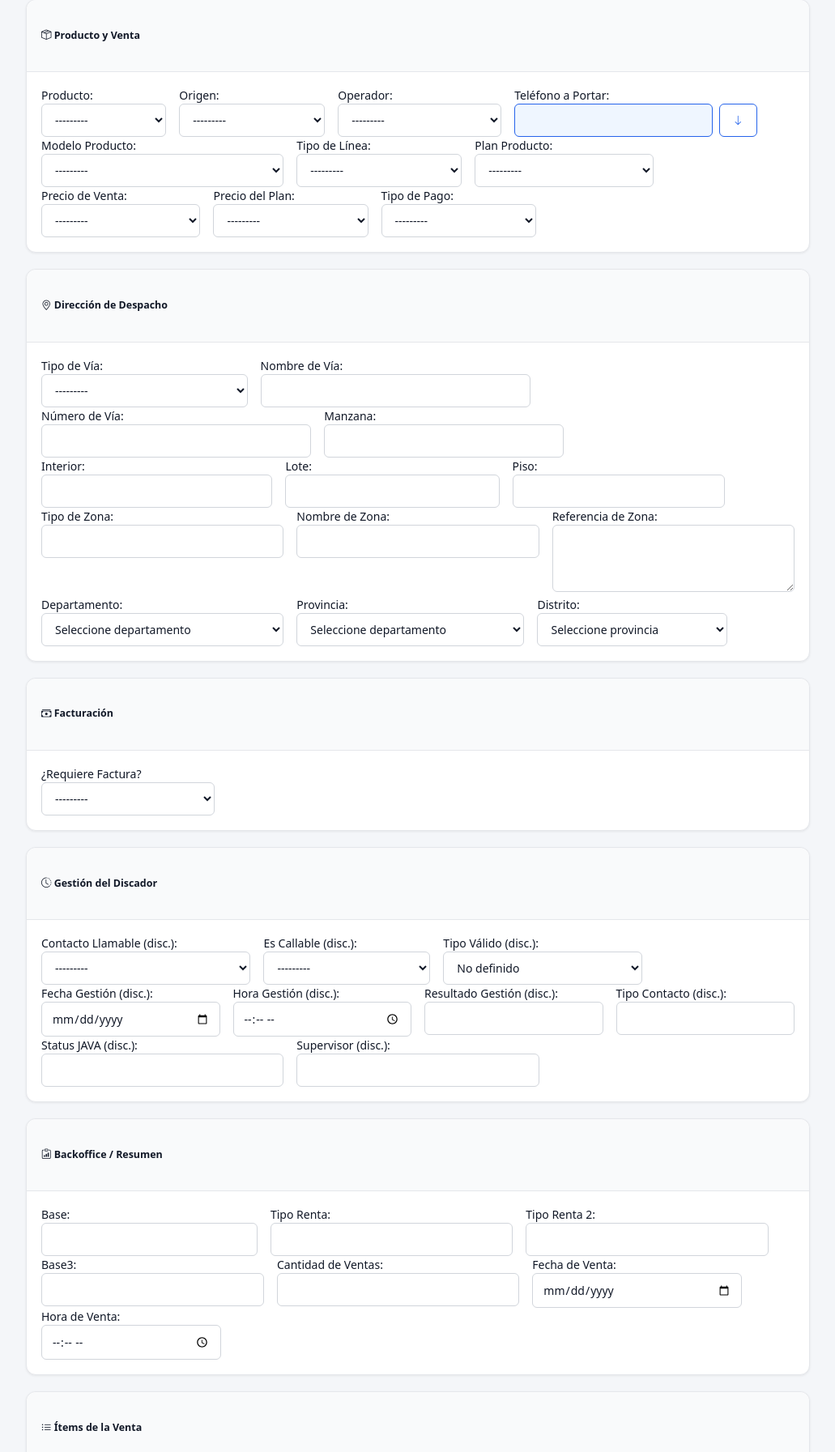
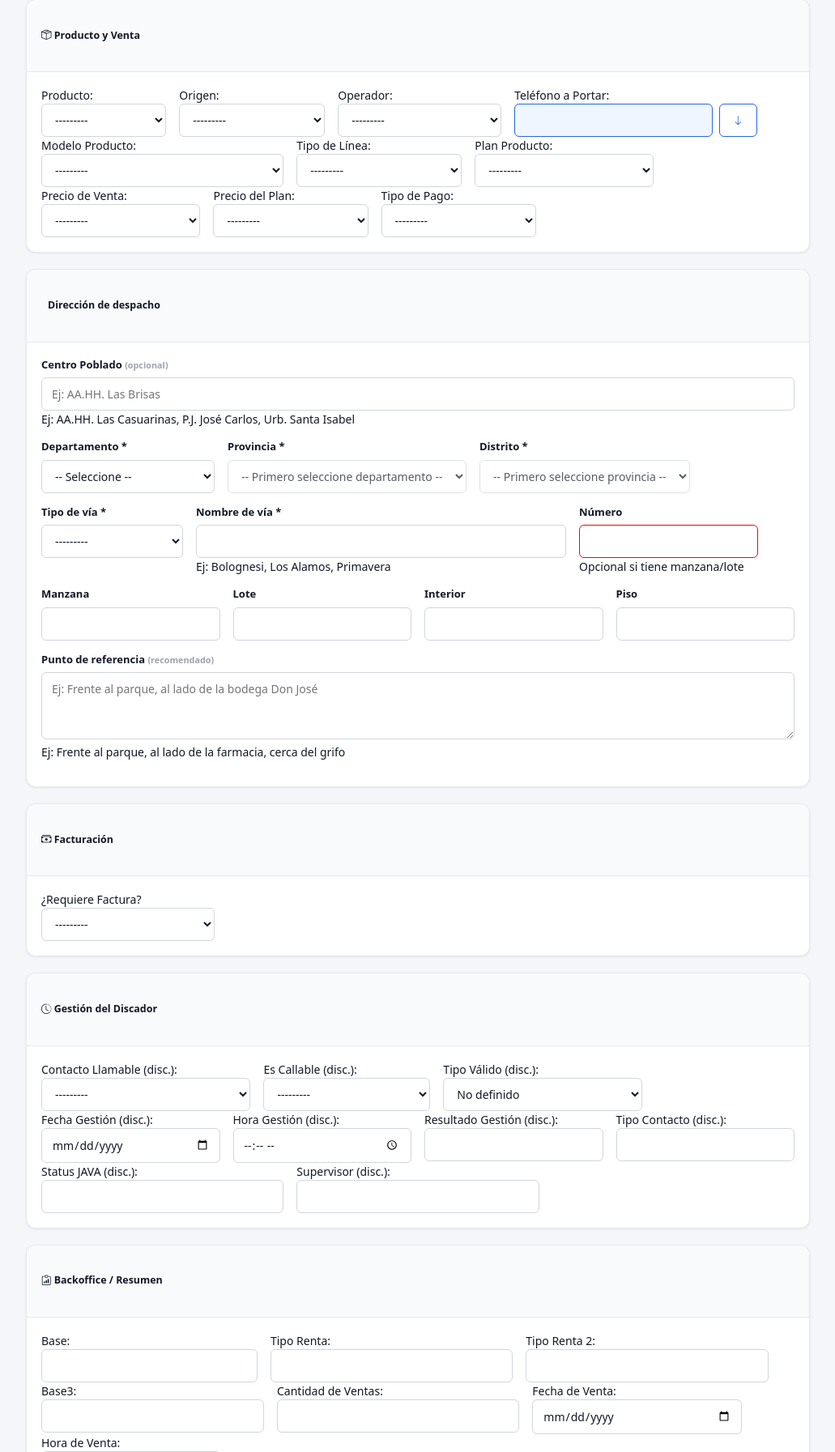
Before and after one commit to afarroc/Ventas_porta, a Django app: page /ventas/nueva/ in a window 1280 px wide. Shown: the part 1645-3438 px from the top of the page at 81% size, without its empty margins (124-1155 px from the left). Run offline with Django 4.2, Linux system fonts and the light colour scheme; the visitor is signed in with stand-in values (Sample User, id 1); parts of the project's set-up code (start-up, migrations or seed data) failed here and were passed over.

Commit message:
feat(ventas): optimize dirección de despacho with centro_poblado and ubigeo combos
- Add TIPO_VIA_CHOICES with 11 Peruvian options including PUEBLO_JOVEN
- Add centro_poblado field to Venta model
- Update VentaForm widgets with form-control/form-select classes
- Add departamentos to context in VentaCreateView and venta_modal_partial
- Update _venta_form_fields.html with enhanced dirección section:
  - New dirección card with bg-primary header
  - Centered layout for centro_poblado
  - Hierarchical AJAX dropdowns for ubigeo (depto/prov/dist)
  - Validation: numero_via requires manzana or lote if empty
  - Improved JavaScript for cascading selects with initial value loading
- Update documentation with centro_poblado field

```diff
--- a/apps/ventas/forms.py
+++ b/apps/ventas/forms.py
@@ -24,34 +24,35 @@ class VentaForm(forms.ModelForm):
         model = Venta
         exclude = ['creado', 'actualizado', 'agente_nombre', 'cliente', 'base_llamada']
         widgets = {
-            'recibo_electronico': forms.Select(choices=Venta.RECIBO_ELECTRONICO_CHOICES),
-            'abdcp': forms.Select(choices=Venta.ABDCP_CHOICES),
-            'clausulas': forms.Select(choices=Venta.RECIBO_ELECTRONICO_CHOICES),
-            'tipo_linea': forms.Select(choices=Venta.TIPO_LINEA_CHOICES),
-            'facturacion_requerida': forms.Select(choices=Venta.FACTURACION_CHOICES),
-            'contact_callable': forms.Select(choices=Venta.CONTACT_CALLABLE),
-            'es_callable': forms.Select(choices=Venta.CONTACT_CALLABLE),
-            'tipo_valido': forms.Select(choices=Venta.TIPO_VALIDO),
-            'zona_referencia': forms.Textarea(attrs={'rows': 3}),
-            'observaciones': forms.Textarea(attrs={'rows': 3}),
-            'fecha_venta': forms.DateInput(attrs={'type': 'date'}),
-            'fecha_gestion': forms.DateInput(attrs={'type': 'date'}),
-            'hora_venta': forms.TimeInput(attrs={'type': 'time'}),
-            'hora_gestion': forms.TimeInput(attrs={'type': 'time'}),
+            'recibo_electronico': forms.Select(attrs={'class': 'form-select'}),
+            'abdcp': forms.Select(attrs={'class': 'form-select'}),
+            'clausulas': forms.Select(attrs={'class': 'form-select'}),
+            'tipo_linea': forms.Select(attrs={'class': 'form-select'}),
+            'facturacion_requerida': forms.Select(attrs={'class': 'form-select'}),
+            'contact_callable': forms.Select(attrs={'class': 'form-select'}),
+            'es_callable': forms.Select(attrs={'class': 'form-select'}),
+            'tipo_valido': forms.Select(attrs={'class': 'form-select'}),
+            'zona_referencia': forms.Textarea(attrs={'rows': 3, 'class': 'form-control', 'placeholder': 'Ej: Frente al parque, al lado de la bodega Don José'}),
+            'observaciones': forms.Textarea(attrs={'rows': 3, 'class': 'form-control'}),
+            'fecha_venta': forms.DateInput(attrs={'type': 'date', 'class': 'form-control'}),
+            'fecha_gestion': forms.DateInput(attrs={'type': 'date', 'class': 'form-control'}),
+            'hora_venta': forms.TimeInput(attrs={'type': 'time', 'class': 'form-control'}),
+            'hora_gestion': forms.TimeInput(attrs={'type': 'time', 'class': 'form-control'}),
             'cliente_documento': forms.TextInput(attrs={'class': 'form-control', 'placeholder': 'Ingrese DNI para buscar', 'autocomplete': 'username'}),
-            'horario_visita': forms.Select(choices=Venta.HORARIO_VISITA_CHOICES),
-            'producto_nombre': forms.Select(choices=Venta.PRODUCTO_CHOICES),
-            'origen': forms.Select(choices=Venta.ORIGEN_CHOICES),
-            'operador': forms.Select(choices=Venta.OPERADOR_CHOICES),
-            'modelo_producto': forms.Select(choices=Venta.MODELO_PRODUCTO_CHOICES),
-            'plan_producto': forms.Select(choices=Venta.PLAN_PRODUCTO_CHOICES),
-            'precio_venta': forms.Select(choices=Venta.PRECIO_VENTA_CHOICES),
-            'precio_plan': forms.Select(choices=Venta.PRECIO_PLAN_CHOICES),
-            'tipo_pago': forms.Select(choices=Venta.TIPO_PAGO_CHOICES),
-            'tipo_via': forms.Select(choices=Venta.TIPO_VIA_CHOICES),
-            'departamento': forms.Select(choices=DEPTO_CHOICES),
-            'provincia': forms.Select(choices=[('', 'Seleccione departamento')]),
-            'distrito': forms.Select(choices=[('', 'Seleccione provincia')]),
+            'horario_visita': forms.Select(attrs={'class': 'form-select'}),
+            'producto_nombre': forms.Select(attrs={'class': 'form-select'}),
+            'origen': forms.Select(attrs={'class': 'form-select'}),
+            'operador': forms.Select(attrs={'class': 'form-select'}),
+            'modelo_producto': forms.Select(attrs={'class': 'form-select'}),
+            'plan_producto': forms.Select(attrs={'class': 'form-select'}),
+            'precio_venta': forms.Select(attrs={'class': 'form-select'}),
+            'precio_plan': forms.Select(attrs={'class': 'form-select'}),
+            'tipo_pago': forms.Select(attrs={'class': 'form-select'}),
+            'tipo_via': forms.Select(attrs={'class': 'form-select'}),
+            'centro_poblado': forms.TextInput(attrs={'class': 'form-control', 'placeholder': 'Ej: AA.HH. Las Brisas'}),
+            'departamento': forms.Select(attrs={'class': 'form-control departamento-select'}),
+            'provincia': forms.Select(attrs={'class': 'form-control provincia-select'}),
+            'distrito': forms.Select(attrs={'class': 'form-control distrito-select'}),
             }
         labels = {
             'cliente_nombres': 'Nombres',
--- a/apps/ventas/models.py
+++ b/apps/ventas/models.py
@@ -145,8 +145,10 @@ class Venta(models.Model):
         ('ALAMEDA', 'Alameda (Al.)'),
         ('URBANIZACION', 'Urbanización (Urb.)'),
         ('ASOCIACION', 'Asociación (AA.HH.)'),
+        ('PUEBLO_JOVEN', 'Pueblo Joven (P.J.)'),
     ]
     tipo_via = models.CharField(max_length=20, choices=TIPO_VIA_CHOICES, blank=True, verbose_name="Tipo de Vía")
+    centro_poblado = models.CharField(max_length=200, blank=True, null=True, verbose_name='Centro Poblado')
     nombre_via = models.CharField(max_length=150, blank=True, verbose_name="Nombre de Vía")
     numero_via = models.CharField(max_length=20, blank=True, verbose_name="Número de Vía")
     manzana = models.CharField(max_length=10, blank=True, verbose_name="Manzana")
--- a/apps/ventas/views.py
+++ b/apps/ventas/views.py
@@ -199,6 +199,7 @@ def venta_modal_partial(request, id_lead):
         'base_llamada_observaciones': base.observaciones or '',
         'agente_nombre_auto': full_name,
         'supervisor_nombre_auto': supervisor_name,
+        'departamentos': DEPTO_CHOICES,
     }, request=request)
 
     return JsonResponse({'ok': True, 'mensaje': '', 'html': html})
@@ -395,6 +396,7 @@ class VentaCreateView(LoginRequiredMixin, CreateView):
         if not full_name:
             full_name = user.get_username() or str(user.pk)
         context['agente_nombre_auto'] = full_name
+        context['departamentos'] = DEPTO_CHOICES
 
         profile = getattr(user, 'profile', None)
         supervisor_name = '-'
--- a/templates/ventas/_venta_form_fields.html
+++ b/templates/ventas/_venta_form_fields.html
@@ -222,124 +222,220 @@
 
 <!-- Dirección de Despacho -->
 <div class="card mb-4">
-    <div class="card-header">
-        <h5><i class="bi bi-geo-alt"></i> Dirección de Despacho</h5>
+    <div class="card-header bg-primary text-white">
+        <h5 class="mb-0"><i class="fas fa-map-marker-alt me-2"></i> Dirección de despacho</h5>
     </div>
     <div class="card-body">
-        <div class="row g-3">
-            <div class="col-md-2">
-                {{ form.tipo_via.label_tag }}
+        <div class="row">
+            <!-- Centro Poblado (opcional) -->
+            <div class="col-md-12 mb-3">
+                <label for="{{ form.centro_poblado.id_for_label }}" class="form-label">
+                    Centro Poblado <small class="text-muted">(opcional)</small>
+                </label>
+                {{ form.centro_poblado }}
+                <div class="form-text">Ej: AA.HH. Las Casuarinas, P.J. José Carlos, Urb. Santa Isabel</div>
+            </div>
+
+            <!-- Ubigeo (3 selects jerárquicos) -->
+            <div class="col-md-4 mb-3">
+                <label for="id_departamento" class="form-label">Departamento *</label>
+                <select name="departamento" id="id_departamento" class="form-control departamento-select" required>
+                    <option value="">-- Seleccione --</option>
+                    {% for depto in departamentos %}
+                        <option value="{{ depto.0 }}" {% if form.departamento.value == depto.0 %}selected{% endif %}>
+                            {{ depto.1 }}
+                        </option>
+                    {% endfor %}
+                </select>
+            </div>
+
+            <div class="col-md-4 mb-3">
+                <label for="id_provincia" class="form-label">Provincia *</label>
+                <select name="provincia" id="id_provincia" class="form-control provincia-select" required {% if not form.departamento.value %}disabled{% endif %}>
+                    <option value="">-- Primero seleccione departamento --</option>
+                </select>
+            </div>
+
+            <div class="col-md-4 mb-3">
+                <label for="id_distrito" class="form-label">Distrito *</label>
+                <select name="distrito" id="id_distrito" class="form-control distrito-select" required {% if not form.provincia.value %}disabled{% endif %}>
+                    <option value="">-- Primero seleccione provincia --</option>
+                </select>
+            </div>
+
+            <!-- Tipo y nombre de vía -->
+            <div class="col-md-3 mb-3">
+                <label for="{{ form.tipo_via.id_for_label }}" class="form-label">Tipo de vía *</label>
                 {{ form.tipo_via }}
             </div>
-            <div class="col-md-5">
-                {{ form.nombre_via.label_tag }}
+
+            <div class="col-md-6 mb-3">
+                <label for="{{ form.nombre_via.id_for_label }}" class="form-label">Nombre de vía *</label>
                 {{ form.nombre_via }}
+                <div class="form-text">Ej: Bolognesi, Los Alamos, Primavera</div>
             </div>
-            <div class="col-md-2">
-                {{ form.numero_via.label_tag }}
+
+            <div class="col-md-3 mb-3">
+                <label for="{{ form.numero_via.id_for_label }}" class="form-label">Número</label>
                 {{ form.numero_via }}
+                <div class="form-text">Opcional si tiene manzana/lote</div>
             </div>
-            <div class="col-md-1">
-                {{ form.manzana.label_tag }}
+
+            <!-- Detalles adicionales (fila 1) -->
+            <div class="col-md-3 mb-3">
+                <label for="{{ form.manzana.id_for_label }}" class="form-label">Manzana</label>
                 {{ form.manzana }}
             </div>
-            <div class="col-md-1">
-                {{ form.interior.label_tag }}
+
+            <div class="col-md-3 mb-3">
+                <label for="{{ form.lote.id_for_label }}" class="form-label">Lote</label>
+                {{ form.lote }}
+            </div>
+
+            <div class="col-md-3 mb-3">
+                <label for="{{ form.interior.id_for_label }}" class="form-label">Interior</label>
                 {{ form.interior }}
             </div>
-            <div class="col-md-1">
-                {{ form.lote.label_tag }}
-                {{ form.lote }}
-            </div>
-            <div class="col-md-1">
-                {{ form.piso.label_tag }}
+
+            <div class="col-md-3 mb-3">
+                <label for="{{ form.piso.id_for_label }}" class="form-label">Piso</label>
                 {{ form.piso }}
             </div>
-            <div class="col-md-4">
-                {{ form.zona_tipo.label_tag }}
-                {{ form.zona_tipo }}
-            </div>
-            <div class="col-md-4">
-                {{ form.zona_nombre.label_tag }}
-                {{ form.zona_nombre }}
-            </div>
-            <div class="col-md-4">
-                {{ form.zona_referencia.label_tag }}
+
+            <!-- Referencia -->
+            <div class="col-md-12 mb-3">
+                <label for="{{ form.zona_referencia.id_for_label }}" class="form-label">
+                    Punto de referencia <small class="text-muted">(recomendado)</small>
+                </label>
                 {{ form.zona_referencia }}
-            </div>
-            <div class="col-md-4">
-                {{ form.departamento.label_tag }}
-                {{ form.departamento }}
-            </div>
-            <div class="col-md-4">
-                {{ form.provincia.label_tag }}
-                {{ form.provincia }}
-            </div>
-            <div class="col-md-4">
-                {{ form.distrito.label_tag }}
-                {{ form.distrito }}
+                <div class="form-text">Ej: Frente al parque, al lado de la farmacia, cerca del grifo</div>
             </div>
         </div>
     </div>
 </div>
 
 <script>
-(function() {
+document.addEventListener('DOMContentLoaded', function() {
     const urlProvincias = "{% url 'ventas:get_provincias' %}";
     const urlDistritos = "{% url 'ventas:get_distritos' %}";
 
-    const deptSelect = document.getElementById('id_departamento');
-    const provSelect = document.getElementById('id_provincia');
-    const distSelect = document.getElementById('id_distrito');
+    const deptoSelect = document.getElementById('id_departamento');
+    const provinciaSelect = document.getElementById('id_provincia');
+    const distritoSelect = document.getElementById('id_distrito');
 
-    if (deptSelect && provSelect) {
-        deptSelect.addEventListener('change', function() {
-            const depto = this.value;
-            provSelect.innerHTML = '<option value="">Cargando...</option>';
-            if (distSelect) distSelect.innerHTML = '<option value="">Seleccione provincia</option>';
+    function loadProvincias(deptoCode, selectedProvincia) {
+        if (!deptoCode) {
+            provinciaSelect.innerHTML = '<option value="">-- Primero seleccione departamento --</option>';
+            provinciaSelect.disabled = true;
+            distritoSelect.innerHTML = '<option value="">-- Primero seleccione provincia --</option>';
+            distritoSelect.disabled = true;
+            return;
+        }
 
-            fetch(urlProvincias + '?departamento=' + encodeURIComponent(depto) + '&csrfmiddlewaretoken=' + document.querySelector('[name=csrfmiddlewaretoken]').value, {
-                method: 'GET',
-                headers: {'X-Requested-With': 'XMLHttpRequest'}
-            })
-            .then(function(response) { return response.json(); })
-            .then(function(data) {
-                let options = '<option value="">Seleccione provincia</option>';
-                data.provincias.forEach(function(prov) {
-                    options += '<option value="' + prov[0] + '">' + prov[1] + '</option>';
+        fetch(urlProvincias + '?departamento=' + encodeURIComponent(deptoCode))
+            .then(response => response.json())
+            .then(data => {
+                provinciaSelect.innerHTML = '<option value="">-- Seleccione provincia --</option>';
+                data.provincias.forEach(prov => {
+                    const option = document.createElement('option');
+                    option.value = prov[0];
+                    option.textContent = prov[1];
+                    if (selectedProvincia && prov[0] === selectedProvincia) {
+                        option.selected = true;
+                    }
+                    provinciaSelect.appendChild(option);
                 });
-                provSelect.innerHTML = options;
-            })
-            .catch(function() {
-                provSelect.innerHTML = '<option value="">Error al cargar</option>';
+                provinciaSelect.disabled = false;
+
+                if (selectedProvincia) {
+                    loadDistritos(deptoCode, selectedProvincia, null);
+                } else {
+                    distritoSelect.innerHTML = '<option value="">-- Primero seleccione provincia --</option>';
+                    distritoSelect.disabled = true;
+                }
             });
+    }
+
+    function loadDistritos(deptoCode, provinciaCode, selectedDistrito) {
+        if (!deptoCode || !provinciaCode) {
+            distritoSelect.innerHTML = '<option value="">-- Primero seleccione provincia --</option>';
+            distritoSelect.disabled = true;
+            return;
+        }
+
+        fetch(urlDistritos + '?departamento=' + encodeURIComponent(deptoCode) + '&provincia=' + encodeURIComponent(provinciaCode))
+            .then(response => response.json())
+            .then(data => {
+                distritoSelect.innerHTML = '<option value="">-- Seleccione distrito --</option>';
+                data.distritos.forEach(dist => {
+                    const option = document.createElement('option');
+                    option.value = dist[0];
+                    option.textContent = dist[1];
+                    if (selectedDistrito && dist[0] === selectedDistrito) {
+                        option.selected = true;
+                    }
+                    distritoSelect.appendChild(option);
+                });
+                distritoSelect.disabled = false;
+            });
+    }
+
+    if (deptoSelect) {
+        deptoSelect.addEventListener('change', function() {
+            loadProvincias(this.value, null);
+        });
+
+        const initialDepto = deptoSelect.value;
+        const initialProvincia = provinciaSelect ? provinciaSelect.value : '';
+        const initialDistrito = distritoSelect ? distritoSelect.value : '';
+
+        if (initialDepto) {
+            loadProvincias(initialDepto, initialProvincia);
+        }
+
+        if (initialProvincia && initialDepto) {
+            loadDistritos(initialDepto, initialProvincia, initialDistrito);
+        }
+    }
+
+    if (provinciaSelect) {
+        provinciaSelect.addEventListener('change', function() {
+            const depto = deptoSelect ? deptoSelect.value : '';
+            const prov = this.value;
+            loadDistritos(depto, prov, null);
         });
     }
 
-    if (provSelect && distSelect) {
-        provSelect.addEventListener('change', function() {
-            const depto = deptSelect ? deptSelect.value : '';
-            const prov = this.value;
-            distSelect.innerHTML = '<option value="">Cargando...</option>';
+    // Validación: Si no hay número_via, obligar manzana o lote
+    const numeroVia = document.querySelector('[name="numero_via"]');
+    const manzana = document.querySelector('[name="manzana"]');
+    const lote = document.querySelector('[name="lote"]');
 
-            fetch(urlDistritos + '?departamento=' + encodeURIComponent(depto) + '&provincia=' + encodeURIComponent(prov) + '&csrfmiddlewaretoken=' + document.querySelector('[name=csrfmiddlewaretoken]').value, {
-                method: 'GET',
-                headers: {'X-Requested-With': 'XMLHttpRequest'}
-            })
-            .then(function(response) { return response.json(); })
-            .then(function(data) {
-                let options = '<option value="">Seleccione distrito</option>';
-                data.distritos.forEach(function(dist) {
-                    options += '<option value="' + dist[0] + '">' + dist[1] + '</option>';
-                });
-                distSelect.innerHTML = options;
-            })
-            .catch(function() {
-                distSelect.innerHTML = '<option value="">Error al cargar</option>';
-            });
-        });
+    function validateNumeroVia() {
+        if (numeroVia) {
+            if (numeroVia.value === '' || numeroVia.value === null) {
+                if (manzana && (manzana.value === '' || manzana.value === null) &&
+                    lote && (lote.value === '' || lote.value === null)) {
+                    numeroVia.setCustomValidity('Si no ingresa número, debe indicar manzana o lote');
+                    numeroVia.style.borderColor = 'red';
+                } else {
+                    numeroVia.setCustomValidity('');
+                    numeroVia.style.borderColor = '';
+                }
+            } else {
+                numeroVia.setCustomValidity('');
+                numeroVia.style.borderColor = '';
+            }
+        }
     }
-})();
+
+    if (numeroVia) {
+        numeroVia.addEventListener('input', validateNumeroVia);
+        if (manzana) manzana.addEventListener('input', validateNumeroVia);
+        if (lote) lote.addEventListener('input', validateNumeroVia);
+        validateNumeroVia();
+    }
+});
 </script>
 
 <!-- Facturación -->
```
Also changed, not shown: docs/HANDOFF_2026-06-05_ventas.md (+16 -13 lines), docs/documentacion.md (+2 -1 lines), apps/ventas/migrations/0011_add_centro_poblado.py (added).
